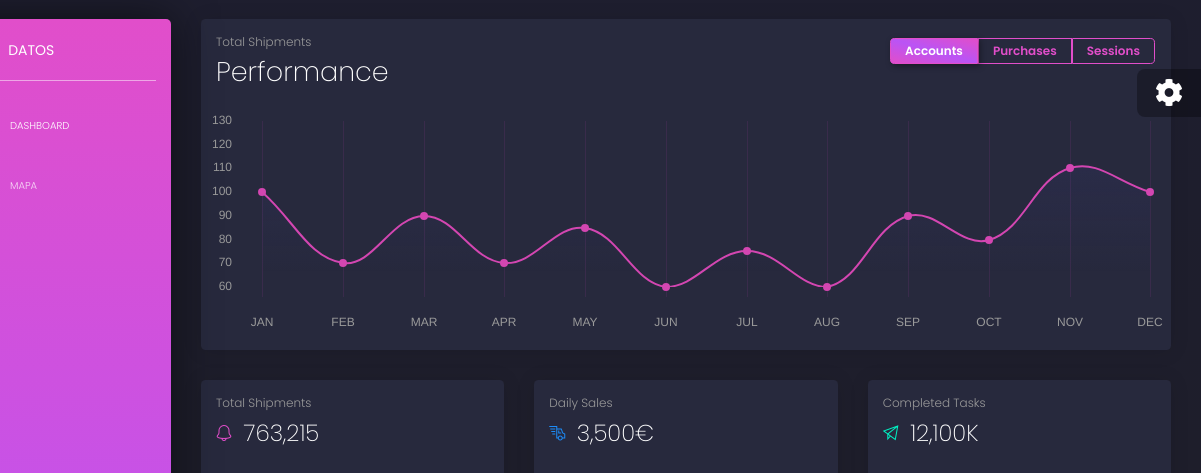
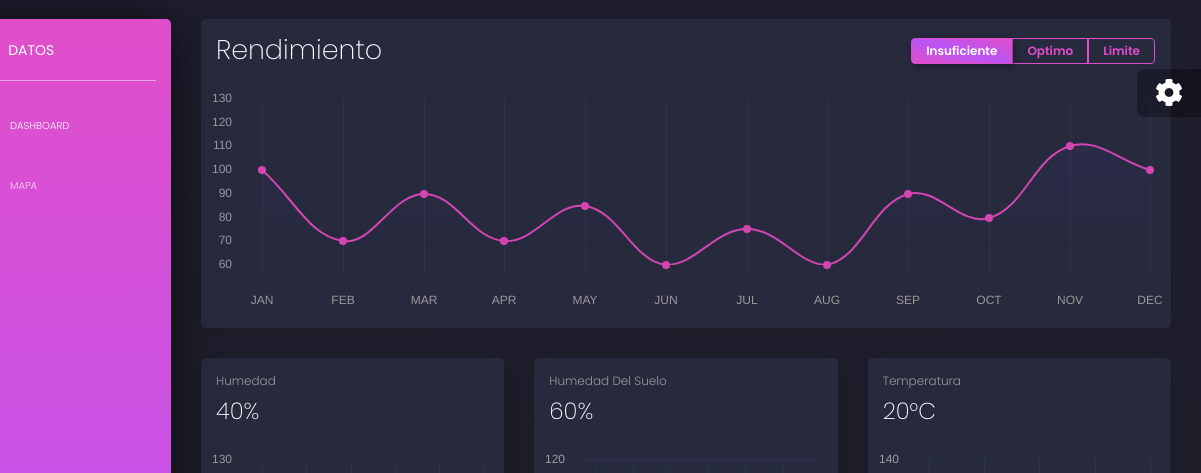
Before and after one commit to aibotsacademy/sacredfood, a website: page black-dashboard-master/examples/dashboard.html in a window 1280 px wide. Shown: the part 61-534 px from the top of the page, 79-1280 px from the left. Drawn offline with Linux system fonts and the light colour scheme; some packages are replaced by stand-ins of ours.

Commit message:
Dashboard

```diff
--- a/black-dashboard-master/examples/dashboard.html
+++ b/black-dashboard-master/examples/dashboard.html
@@ -140,28 +140,28 @@
               <div class="card-header ">
                 <div class="row">
                   <div class="col-sm-6 text-left">
-                    <h5 class="card-category">Total Shipments</h5>
-                    <h2 class="card-title">Performance</h2>
+
+                    <h2 class="card-title">Rendimiento</h2>
                   </div>
                   <div class="col-sm-6">
                     <div class="btn-group btn-group-toggle float-right" data-toggle="buttons">
                       <label class="btn btn-sm btn-primary btn-simple active" id="0">
                         <input type="radio" name="options" checked>
-                        <span class="d-none d-sm-block d-md-block d-lg-block d-xl-block">Accounts</span>
+                        <span class="d-none d-sm-block d-md-block d-lg-block d-xl-block">Insuficiente</span>
                         <span class="d-block d-sm-none">
                           <i class="tim-icons icon-single-02"></i>
                         </span>
                       </label>
                       <label class="btn btn-sm btn-primary btn-simple" id="1">
                         <input type="radio" class="d-none d-sm-none" name="options">
-                        <span class="d-none d-sm-block d-md-block d-lg-block d-xl-block">Purchases</span>
+                        <span class="d-none d-sm-block d-md-block d-lg-block d-xl-block">Optimo</span>
                         <span class="d-block d-sm-none">
                           <i class="tim-icons icon-gift-2"></i>
                         </span>
                       </label>
                       <label class="btn btn-sm btn-primary btn-simple" id="2">
                         <input type="radio" class="d-none" name="options">
-                        <span class="d-none d-sm-block d-md-block d-lg-block d-xl-block">Sessions</span>
+                        <span class="d-none d-sm-block d-md-block d-lg-block d-xl-block">Limite</span>
                         <span class="d-block d-sm-none">
                           <i class="tim-icons icon-tap-02"></i>
                         </span>
@@ -182,8 +182,8 @@
           <div class="col-lg-4">
             <div class="card card-chart">
               <div class="card-header">
-                <h5 class="card-category">Total Shipments</h5>
-                <h3 class="card-title"><i class="tim-icons icon-bell-55 text-primary"></i> 763,215</h3>
+                <h5 class="card-category">Humedad</h5>
+                <h3 class="card-title">40%</h3>
               </div>
               <div class="card-body">
                 <div class="chart-area">
@@ -195,8 +195,8 @@
           <div class="col-lg-4">
             <div class="card card-chart">
               <div class="card-header">
-                <h5 class="card-category">Daily Sales</h5>
-                <h3 class="card-title"><i class="tim-icons icon-delivery-fast text-info"></i> 3,500€</h3>
+                <h5 class="card-category">Humedad del suelo</h5>
+                <h3 class="card-title"> 60%</h3>
               </div>
               <div class="card-body">
                 <div class="chart-area">
@@ -208,8 +208,8 @@
           <div class="col-lg-4">
             <div class="card card-chart">
               <div class="card-header">
-                <h5 class="card-category">Completed Tasks</h5>
-                <h3 class="card-title"><i class="tim-icons icon-send text-success"></i> 12,100K</h3>
+                <h5 class="card-category">Temperatura</h5>
+                <h3 class="card-title">20°C</h3>
               </div>
               <div class="card-body">
                 <div class="chart-area">
@@ -219,6 +219,7 @@
             </div>
           </div>
         </div>
+
         <div class="row">
           <div class="col-lg-6 col-md-12">
             <div class="card card-tasks">
```
